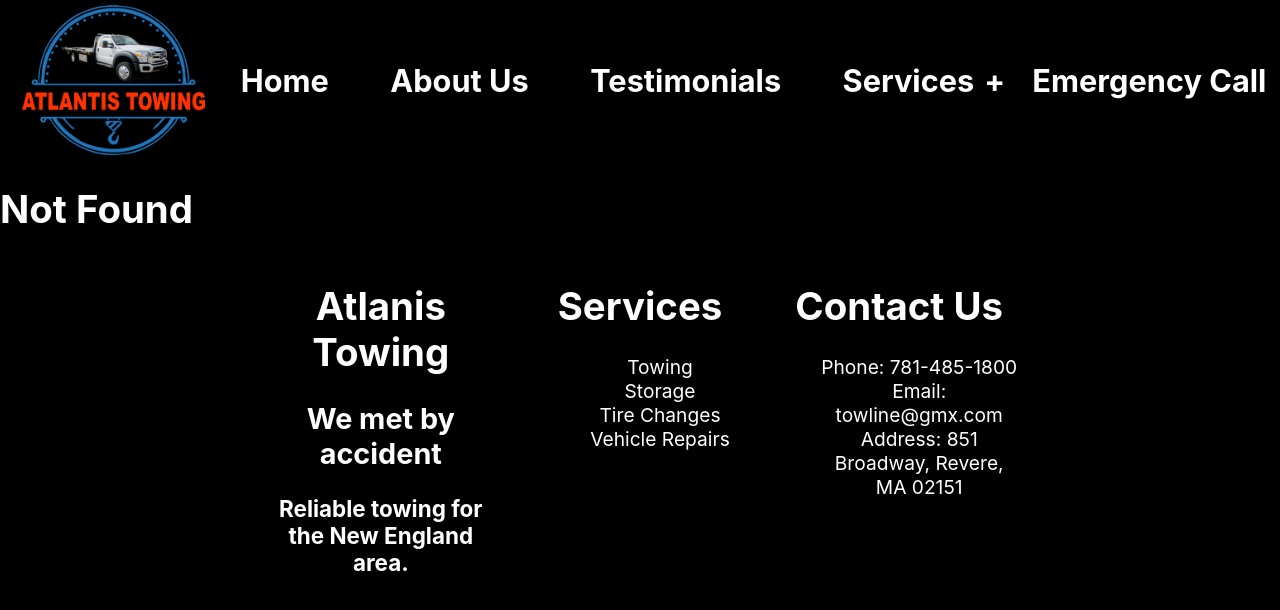
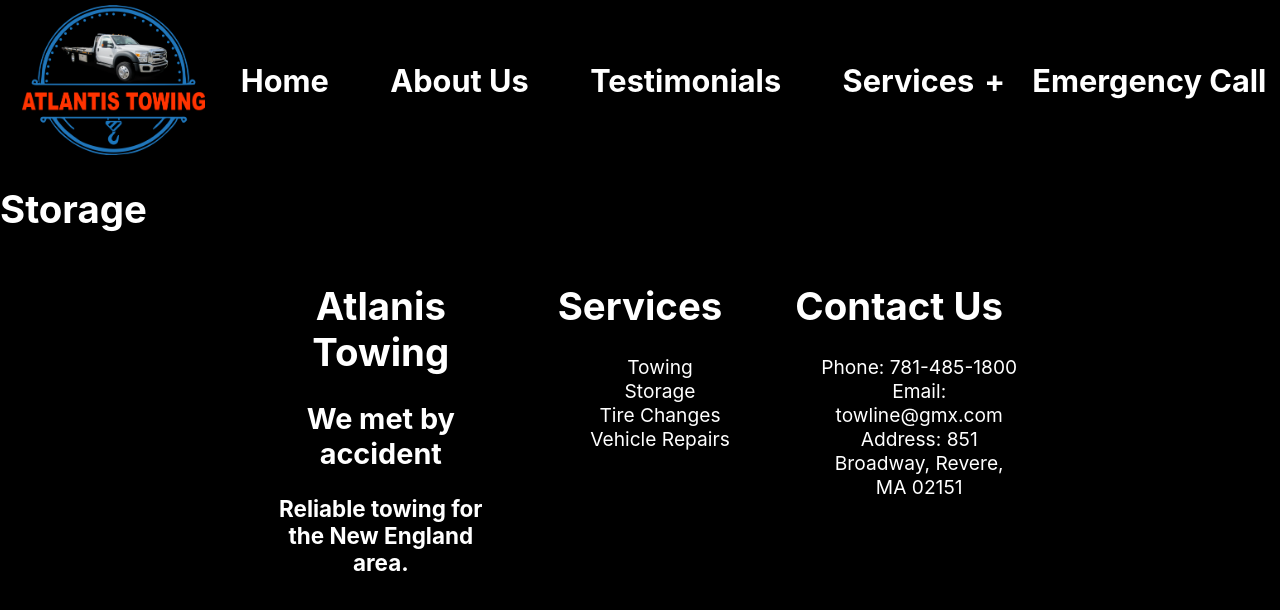
Before and after one commit to JFrongillo/atlantistowingma, a React (Create React App) app: page /services/storage in a window 1280 px wide. Shown: the top 610 px of the page. Built offline with nearby package versions, Linux system fonts and the light colour scheme.

Commit message:
updated header, routes, and storage page started

```diff
--- a/src/App.js
+++ b/src/App.js
@@ -9,6 +9,10 @@
 import Main from './pages/main/Main';
 import About from './pages/about/About';
 import Towing from './pages/towing/Towing';
+import Storage from './pages/storage/Storage';
+import TireChange from './pages/tire-change/TireChange';
+import MechanicalWorks from './pages/mechanical-works/Mechanical';
+import CollisionRepair from './pages/collison-repair/Collison';
 
 //Importing error page
 import NotFound from './pages/404/NotFound';
@@ -22,6 +26,10 @@
                 <Route path="/" element={<Main />} />
                 <Route path="/about" element={<About />} />
                 <Route path="/services/towing" element={<Towing />} />
+                <Route path="/services/storage" element={<Storage />} />
+                <Route path="/services/tire-change" element={<TireChange />} />
+                <Route path="/services/mechanical" element={<MechanicalWorks />} />
+                <Route path="/services/collision" element={<CollisionRepair />} />
                 <Route path="*" element={<NotFound/>} />
             </Routes>
         </div>
--- a/src/components/Header/Header.js
+++ b/src/components/Header/Header.js
@@ -32,10 +32,10 @@
             {isDropdownOpen && (
               <ul class="dropdown-menu">
                 <li><Link to = "/services/towing">Towing</Link></li>
-                <li>Storage</li>
-                <li>Tire Change</li>
-                <li>Mechanical Works</li>
-                <li>Collison Repair</li>
+                <li><Link to = "/services/storage">Storage</Link></li>
+                <li><Link to = "/services/tire-change">Tire Change</Link></li>
+                <li><Link to = "/services/mechanical-works">Mechanical Works</Link></li>
+                <li><Link to = "/services/collison-repair">Collison Repair</Link></li>
               </ul>
             )}
           </div>
@@ -62,10 +62,10 @@
               {isDropdownOpen && (
                 <ul class="dropdown-menu-mobile">
                   <li><Link to = "/services/towing">Towing</Link></li>
-                  <li>Storage</li>
-                  <li>Tire Change</li>
-                  <li>Mechanical Works</li>
-                  <li>Collison Repair</li>
+                  <li><Link to = "/services/storage">Storage</Link></li>
+                  <li><Link to = "/services/tire-change">Tire Change</Link></li>
+                  <li><Link to = "/services/mechanical-works">Mechanical Works</Link></li>
+                  <li><Link to = "/services/collison-repair">Collison Repair</Link></li>
                 </ul>
               )}
             </div>
--- a/src/pages/storage/Storage.js
+++ b/src/pages/storage/Storage.js
@@ -0,0 +1,15 @@
+import "./Storage.css";
+export default function Storage() {
+    return(
+        <div class = "storage-container">
+            <div class = "storage-hero">
+                <h1>Storage</h1>
+            </div>
+            <div class = "storage-content-container">
+                <div class = "storage-content">
+
+                </div>
+            </div>
+        </div>
+    )
+}
```
